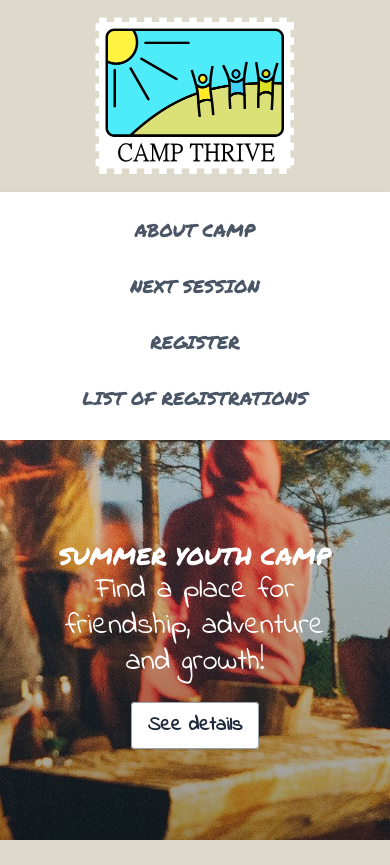
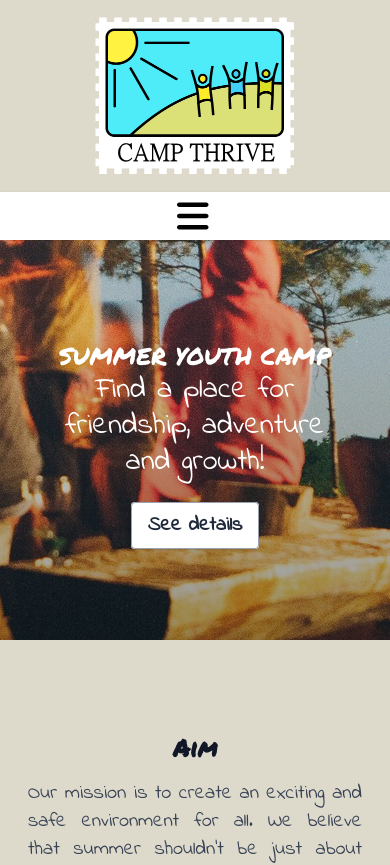
Before and after one commit to jiri-muller-dev/camp, a Next.js app: page / in a window 390 px wide. Shown: the top 865 px of the page. Built offline with nearby package versions, Linux system fonts and the light colour scheme; a web font is replaced by a local one.

Commit message:
Collapsible mobile menu

```diff
--- a/src/app/components/Navigation.tsx
+++ b/src/app/components/Navigation.tsx
@@ -1,10 +1,37 @@
+'use client'
 import Link from 'next/link'
 import React from 'react'
 
 const Navigation: React.FC = () => {
+  const [isOpen, setIsOpen] = React.useState(false)
+
+  const toggleOpen = () => {
+    setIsOpen((prevState) => !prevState)
+  }
+
   return (
     <nav className="sticky top-0 z-10 bg-white shadow dark:bg-gray-800">
-      <div className="container mx-auto flex max-w-screen-xl items-center justify-around p-6 whitespace-nowrap text-gray-600 capitalize max-md:flex-col max-md:gap-6 dark:text-gray-300">
+      <button
+        className="mx-auto block h-12 w-12 cursor-pointer p-1.5 transition duration-300 hover:opacity-70 md:hidden"
+        onClick={toggleOpen}
+      >
+        <svg
+          xmlns="http://www.w3.org/2000/svg"
+          className="h-full w-full"
+          aria-hidden="true"
+          focusable="false"
+          viewBox="0 0 512 512"
+        >
+          {/*!Font Awesome Free 6.7.2 by @fontawesome - https://fontawesome.com License - https://fontawesome.com/license/free Copyright 2025 Fonticons, Inc. */}
+          <path
+            fill="currentColor"
+            d="M0 96C0 78.3 14.3 64 32 64l384 0c17.7 0 32 14.3 32 32s-14.3 32-32 32L32 128C14.3 128 0 113.7 0 96zM0 256c0-17.7 14.3-32 32-32l384 0c17.7 0 32 14.3 32 32s-14.3 32-32 32L32 288c-17.7 0-32-14.3-32-32zM448 416c0 17.7-14.3 32-32 32L32 448c-17.7 0-32-14.3-32-32s14.3-32 32-32l384 0c17.7 0 32 14.3 32 32z"
+          />
+        </svg>
+      </button>
+      <div
+        className={`${isOpen ? 'block' : 'hidden'} container mx-auto flex max-w-screen-xl items-center justify-around p-6 whitespace-nowrap text-gray-600 capitalize transition duration-100 ease-out max-md:flex-col max-md:gap-6 md:block dark:text-gray-300`}
+      >
         <Link href="/#aim" className="navbutton">
           About camp
         </Link>
```
